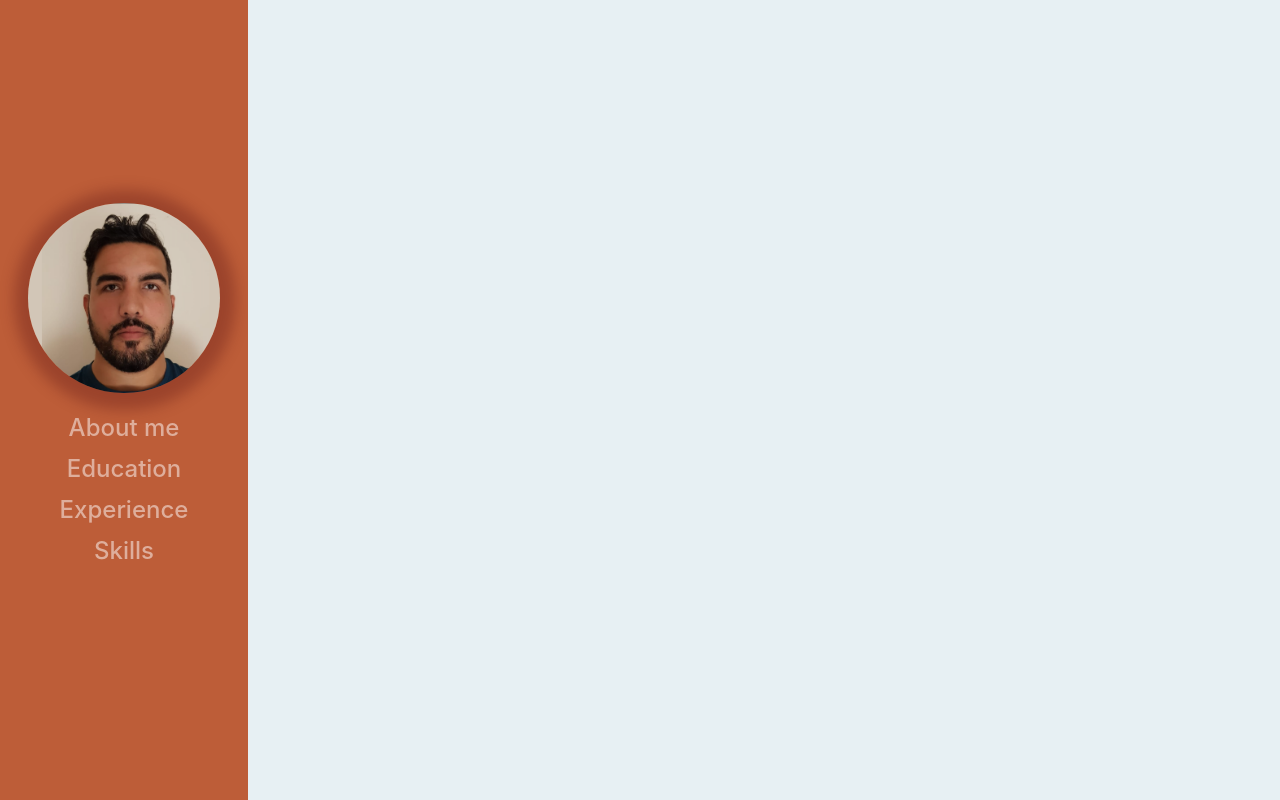
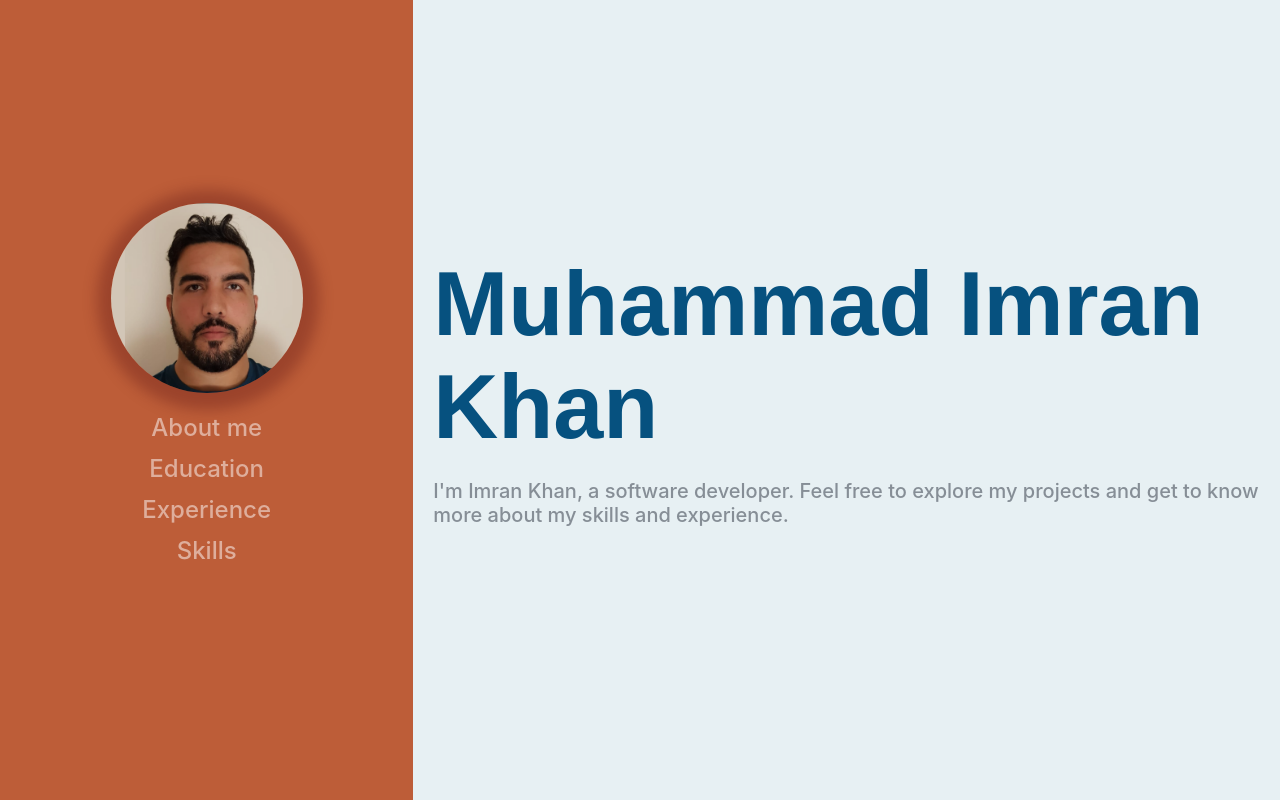
Before and after one commit to I-am-Imrankhan/myportfolio, a React (Create React App) app: page / in a window 1280 px wide. Built offline with nearby package versions, Linux system fonts and the light colour scheme.

Commit message:
Added welcome content under / and fixed some styling

```diff
--- a/package.json
+++ b/package.json
@@ -1,5 +1,5 @@
 {
-  "homepage": "https://i-am-imrankhan.github.io/portfolio-react",
+  "homepage": "https://i-am-imrankhan.github.io/myportfolio",
   "name": "portfolio-react",
   "version": "0.1.0",
   "private": true,
--- a/src/App.js
+++ b/src/App.js
@@ -14,15 +14,22 @@ import { About } from "./components/AboutMe.js";
 import { Experience } from "./components/Experience.js";
 import { Education } from "./components/Education.js";
 import { Skills } from "./components/Skills.js";
+import { Welcome } from "./components/Welcome.js";
 
 const Sidebar = () => {
   const match1 = useMatch("/about");
   const match2 = useMatch("/education");
   const match3 = useMatch("/experience");
   const match4 = useMatch("/skills");
+  const match5 = useMatch("/welcome");
   return (
     <div class="sidebar">
-      <img className="profilepic" src={profilePic} alt="logo" allt="profile picture" />
+      <img
+        className="profilepic"
+        src={profilePic}
+        alt="logo"
+        allt="profile picture"
+      />
 
       <ul>
         <li className={match1 ? "active" : "inactive"}>
@@ -42,10 +49,10 @@ const Sidebar = () => {
   );
 };
 
-
 const Content = () => (
   <div className="content-wrapper">
     <Routes>
+      <Route path="/" element={<Welcome />} />
       <Route path="/about" element={<About />} />
       <Route path="/education" element={<Education />} />
       <Route path="/experience" element={<Experience />} />
--- a/src/Sidebar.scss
+++ b/src/Sidebar.scss
@@ -1,7 +1,7 @@
 @import "variables";
 
 .sidebar {
-  flex: 0.5;
+  flex: 1;
   color: $color_inactive_color;
   background-color: $sidebar_background;
   height: 100vh;
--- a/src/components/AboutMe.js
+++ b/src/components/AboutMe.js
@@ -2,10 +2,10 @@ import "../styles/about.scss";
 import "@fortawesome/fontawesome-free/css/all.css";
 
 export const About = () => (
-  <div class="">
+  <div class="about">
     <h1 class="uppercase">
       Muhammad Imran
-      <span class="text-primary">Khan</span>
+      <span class="text-primary"> Khan</span>
     </h1>
     <div class="subheading uppercase">
       Upplands Väsby Stockholm,
@@ -15,16 +15,18 @@ export const About = () => (
       <p>
         <span class="nav-favorite-phrase">
           {" "}
-          I love working as a developer.{" "}
+          I am passionate about my role as a developer{" "}
         </span>
-        As a developer i have several years of experience in mobile app and web
-        development. I have recently developed with user auth based a website
-        which is a kind of blocket.se. I used React with Firebase in this
-        project. I love to learn new things in programming world. I am searching
-        for a job preferred as a Flutter developer with a company where i can
-        see place for my self to grow and learn new things. I am fast learner,
-        have good programming skills, design, UX, and team work. I am always
-        upto date and trying to grow my skills with time.
+        , with several years of experience in both mobile app and web
+        development. Recently, I developed a user authentication-based website
+        similar to blocket.se, utilizing React and Firebase. I have an
+        insatiable curiosity for learning new concepts in the programming world.
+        Currently, I am seeking a position as a Flutter developer within a
+        company that offers opportunities for growth and continuous learning. I
+        pride myself on being a quick learner, possessing strong programming
+        skills, a keen eye for design and UX, and the ability to work
+        effectively in a team. I am committed to staying current with industry
+        trends and continually expanding my skill set.
       </p>
     </div>
     <div class="social">
--- a/src/components/Education.js
+++ b/src/components/Education.js
@@ -1,7 +1,6 @@
 import "../styles/education.scss";
 
 export const Education = () => {
-
   return (
     <div class="educations">
       <h2 class="">Education</h2>
@@ -11,15 +10,10 @@ export const Education = () => {
           <h4 class="title ">Frontend - Development</h4>
           <div class="subheading">Yrkeshögskolan examen</div>
           <div className="school">EC Utbildning</div>
-            <p>Javascript, React, Angular, HTML, CSS, Bootstrap
-              UI , UX och Graphical design
-
-              Node.js, npm,Express, JSON, json-server, MongoDB, .net
-
-              Project management
-              Agil methedology
-              Scrum
-              Process Kanban
+          <p>
+            Javascript, React, Angular, HTML, CSS, Bootstrap UI , UX och
+            Graphical design Node.js, npm,Express, JSON, json-server, MongoDB,
+            .net Project management Agil methedology Scrum Process Kanban
           </p>
           <ul class="list-inline dev-icons">
             <li class="list-inline-item">
@@ -45,7 +39,7 @@ export const Education = () => {
             </li>
           </ul>
         </div>
-          <div class="resume-date text-md-right">
+        <div class="resume-date">
           <span class="text-primary">September 2018 - June 2020</span>
         </div>
       </div>
@@ -55,15 +49,11 @@ export const Education = () => {
           <h3 class="mb-0">Mobil app development</h3>
           <div class="subheading mb-3">Yrkeshögskolan</div>
           <div>NEWTON YH – APPLICATION DEVELOPMENT 400 YHP, STOCKHOLM</div>
-            <p>Android, Java, xCode, Swift, , JavaScript, HTML, CSS, Bootstrap
-              UI , UX och graphic design
-
-              Firebse, Firestore, Realtime database(Firebase), SQL, SQLLite, Ionic app development.
-
-              Project management
-              Agil methedology
-              Scrum
-              Process Kanban,
+          <p>
+            Android, Java, xCode, Swift, , JavaScript, HTML, CSS, Bootstrap UI ,
+            UX och graphic design Firebse, Firestore, Realtime
+            database(Firebase), SQL, SQLLite, Ionic app development. Project
+            management Agil methedology Scrum Process Kanban,
           </p>
           <ul class="list-inline dev-icons">
             <li class="list-inline-item">
@@ -103,9 +93,14 @@ export const Education = () => {
             <p>● Mathematics A, B.</p>
             <p>● Abstract Algebra I, II, Real Analysis.</p>
             <p>● Topology I, II</p>
-              <p>● Topology I, II. Complex Analysis I, II Economics, Statistics</p>
+            <p>
+              ● Topology I, II. Complex Analysis I, II Economics, Statistics
+            </p>
             <p>● Introduction programming, introduction to C++</p>
-              <p>● Functional analysis I, II. Partial differential equation. Number theory.</p>
+            <p>
+              ● Functional analysis I, II. Partial differential equation. Number
+              theory.
+            </p>
             <p>● Physics I, II</p>
           </div>
         </div>
@@ -114,6 +109,5 @@ export const Education = () => {
         </div>
       </div>
     </div>
-
-    )
-}
+  );
+};
--- /dev/null
+++ b/src/components/Welcome.js
@@ -0,0 +1,16 @@
+import "../variables.scss";
+import "../styles/welcome.scss";
+
+export const Welcome = () => {
+  return (
+    <div class="welcome">
+      <div class="welcome-container">
+        <h1>Muhammad Imran Khan</h1>
+        <p>
+          I'm Imran Khan, a software developer. Feel free to explore my projects
+          and get to know more about my skills and experience.
+        </p>
+      </div>
+    </div>
+  );
+};
--- a/src/styles/about.scss
+++ b/src/styles/about.scss
@@ -1,5 +1,9 @@
 @import "../variables.scss";
 
+.about {
+  .text-primary {
+    color: $color_active_border;
+  }
   .body-text {
     color: $color_text;
     font-weight: 600;
@@ -45,3 +49,4 @@
       font-size: 50px;
     }
   }
+}
--- a/src/styles/education.scss
+++ b/src/styles/education.scss
@@ -42,11 +42,19 @@
         }
       }
     }
-    .resume-content .subjects {
+    .resume-content {
+      .subjects {
         margin-top: 20px;
-        p{
+        p {
           margin: 0;
         }
       }
     }
+    gap: 150px;
+    .resume-date {
+      span {
+        white-space: nowrap;
       }
+    }
+  }
+}
--- /dev/null
+++ b/src/styles/welcome.scss
@@ -0,0 +1,9 @@
+@import "../styles/global.scss";
+
+.welcome {
+    display: flex;
+    flex-direction: column;
+    justify-content: center;
+    align-items: center;
+    height: 100%;
+}
```
Also changed, not shown: src/styles/experience.scss (indentation only), 2 other files (tests, documents, lock files or other folders). Lines whose indentation alone changed are shown as unchanged.
